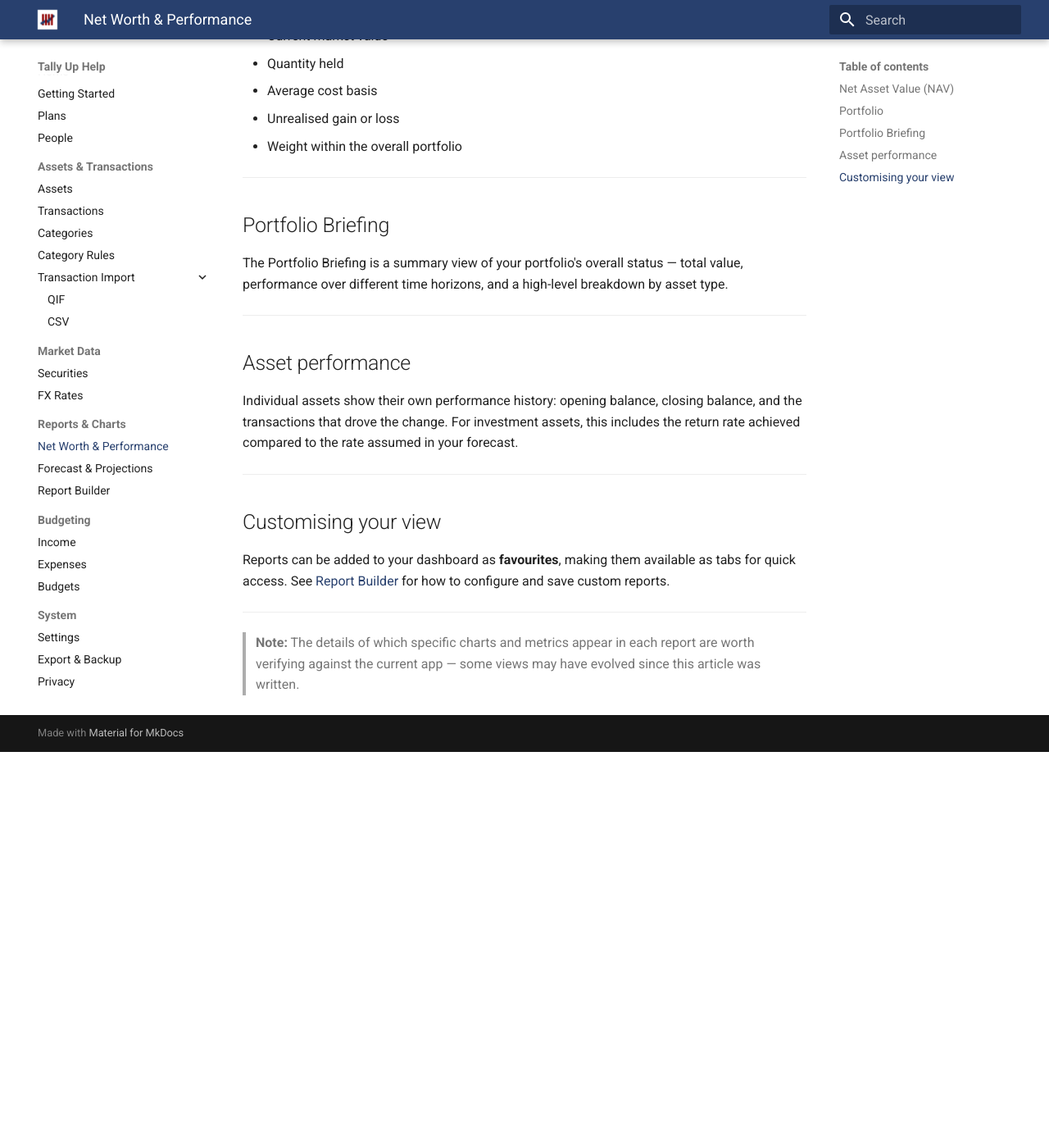
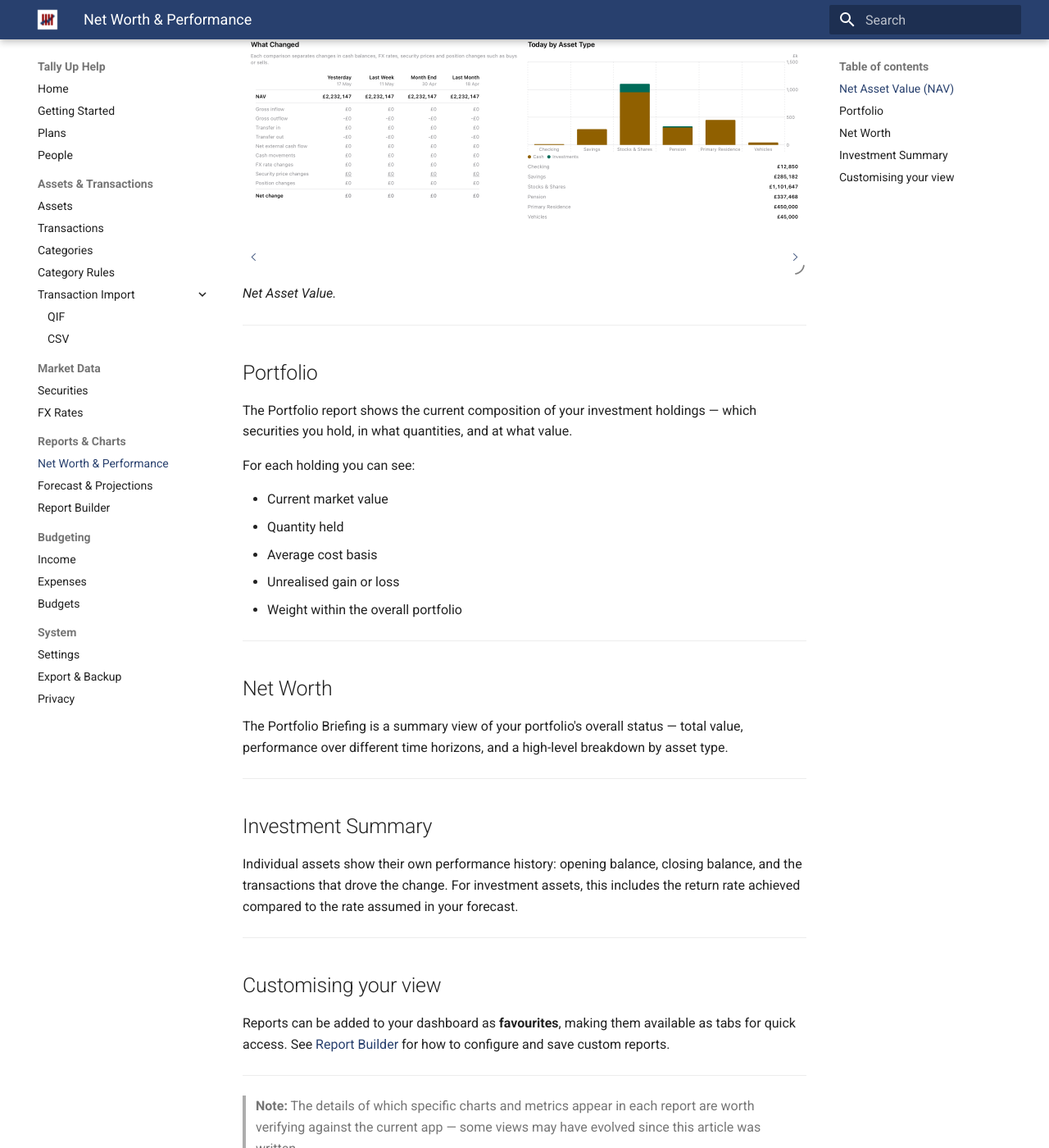
Before and after one commit to erikpb/tallyup-help, an MkDocs documentation site: the page built from docs/Reports and Charts/Net Worth and Performance.md, in a window 1280 px wide and 1400 px high, scrolled down 712 px. Shown: the whole window at 82% size. Built offline with MkDocs 1.6.1 and Material for MkDocs 9.7.7, drawn with Linux system fonts in a browser that asks for light colours; before the commit the page ends 1629 px from its top, so only the background shows below that.

Commit message:
Screenshot integration tweaks.

```diff
--- a/docs/Reports and Charts/Net Worth and Performance.md
+++ b/docs/Reports and Charts/Net Worth and Performance.md
@@ -9,6 +9,9 @@ The Net Worth & Performance reports give you a clear picture of where you stand
 The NAV report shows your total net worth over time — the combined value of all your assets, converted to your base currency.
 
 You can view it over any date range and drill into individual asset types to see how each has contributed to your overall position. Month-by-month and year-by-year views let you track progress over time.
+
+![NAV](../_assets/screenshots/100-dashboard-nav.png)
+  *Net Asset Value.*
 
 ---
 
@@ -26,13 +29,13 @@ For each holding you can see:
 
 ---
 
-## Portfolio Briefing
+## Net Worth
 
 The Portfolio Briefing is a summary view of your portfolio's overall status — total value, performance over different time horizons, and a high-level breakdown by asset type.
 
 ---
 
-## Asset performance
+## Investment Summary
 
 Individual assets show their own performance history: opening balance, closing balance, and the transactions that drove the change. For investment assets, this includes the return rate achieved compared to the rate assumed in your forecast.
 
```
Also changed, not shown: docs/Reports and Charts/Forecast and Projections.md (+1 -5 lines).
